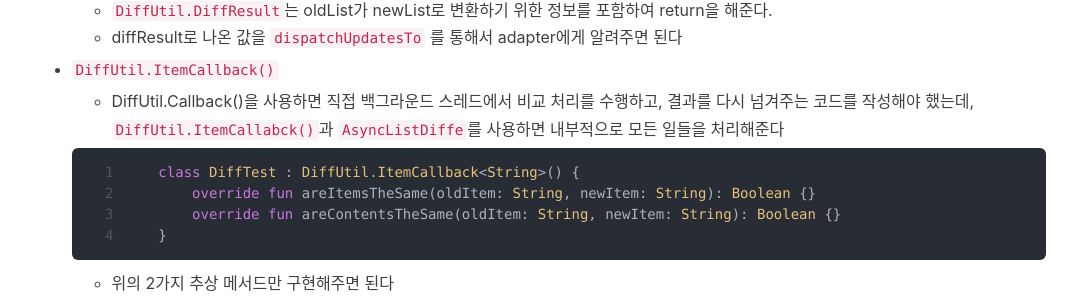
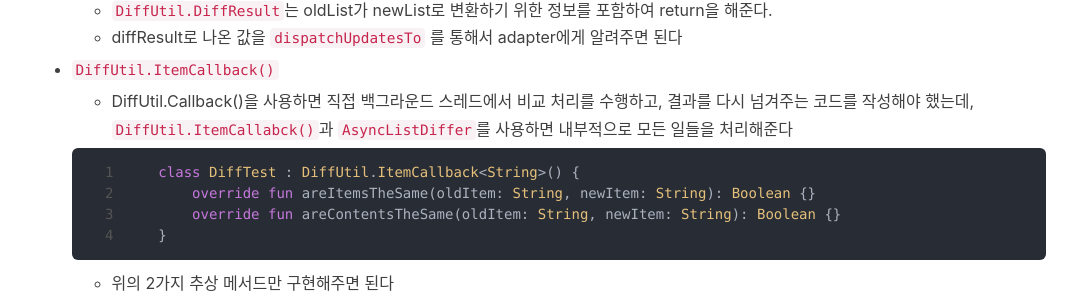
Before and after one commit to dongsik93/dongsik93.github.io, a Jekyll site: the page built from _posts/2021-12-25-til-android-diff-util.md, in a window 1280 px wide and 900 px high, scrolled down 1898 px. Shown: the part 138-438 px from the top of the window, without its empty margins (121-1198 px from the left). Built offline with Jekyll 4.4.1, drawn with Linux system fonts in a browser that asks for light colours; nearby versions of some CDN libraries; comment, search, counter and statistics services are not loaded.

Commit message:
edit post diffe to differ

````diff
--- a/_posts/2021-12-25-til-android-diff-util.md
+++ b/_posts/2021-12-25-til-android-diff-util.md
@@ -78,7 +78,7 @@ comments: true
 
 - `DiffUtil.ItemCallback()`
 
-    - DiffUtil.Callback()을 사용하면 직접 백그라운드 스레드에서 비교 처리를 수행하고, 결과를 다시 넘겨주는 코드를 작성해야 했는데, `DiffUtil.ItemCallabck()`과 `AsyncListDiffe`를 사용하면 내부적으로 모든 일들을 처리해준다
+    - DiffUtil.Callback()을 사용하면 직접 백그라운드 스레드에서 비교 처리를 수행하고, 결과를 다시 넘겨주는 코드를 작성해야 했는데, `DiffUtil.ItemCallabck()`과 `AsyncListDiffer`를 사용하면 내부적으로 모든 일들을 처리해준다
 
     ```kotlin
     class DiffTest : DiffUtil.ItemCallback<String>() {
````
